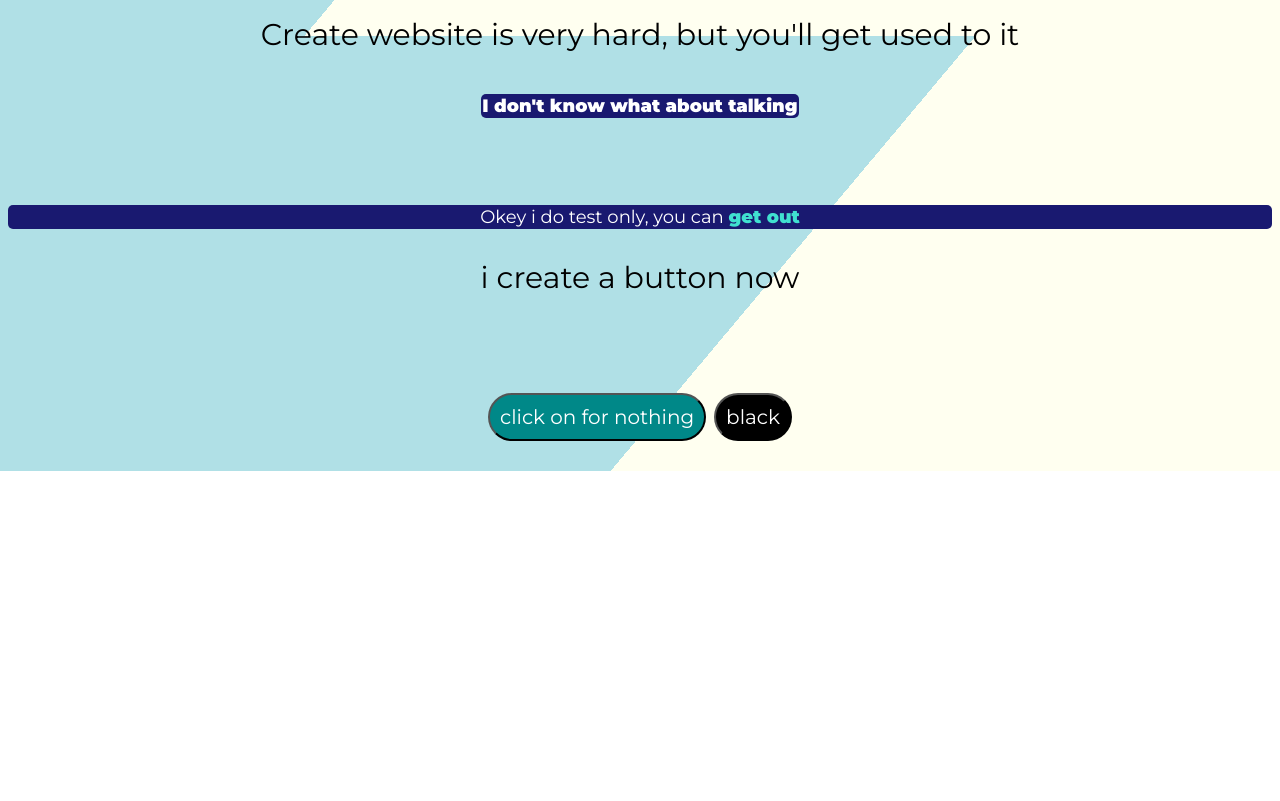
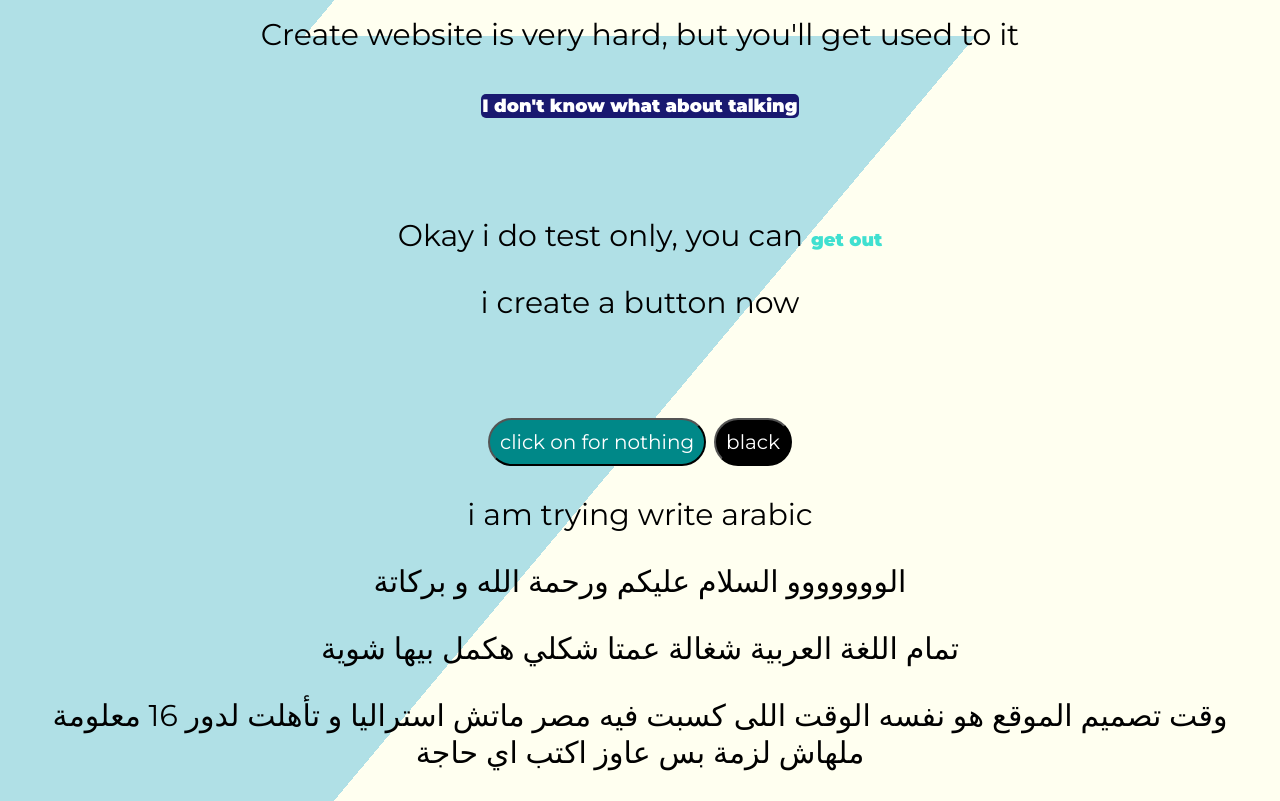
Before and after one commit to OODY55/test, a plain HTML site: page index.html in a window 1280 px wide. Shown: the part 764-1565 px from the top of the page. Before the commit the page ends 1235 px from the top, so only its background shows below. Drawn offline with Linux system fonts and the light colour scheme.

Commit message:
Add files via upload

```diff
--- a/index.html
+++ b/index.html
@@ -12,6 +12,10 @@
     <h4 class="top"><p>this is my first website</h4></p>
   <p>Create website is very hard, but you'll get used to it <br></p>
   <p> <b class="do"> I don't know what about talking </p></b><br>
-   <p class="okey">Okey i do test only, you can <b class="low">get out</b></p>
+   <p class="okay">Okay i do test only, you can <b class="low">get out</b></p>
    <p>i create a button now</p><br>
   <p><button class="click_on">click on for nothing</button> <button class="nigga">black</button></p>
+  <p>i am trying write arabic</p>
+  <p class="arabic">الووووووو السلام عليكم ورحمة الله و بركاتة <br></p>
+  <p class="arabic">تمام اللغة العربية شغالة عمتا شكلي هكمل بيها شوية</p>
+  <p class="notice">وقت تصميم الموقع هو نفسه الوقت اللى كسبت فيه مصر ماتش استراليا و تأهلت لدور   16 معلومة ملهاش لزمة بس عاوز اكتب اي حاجة</p>
```
